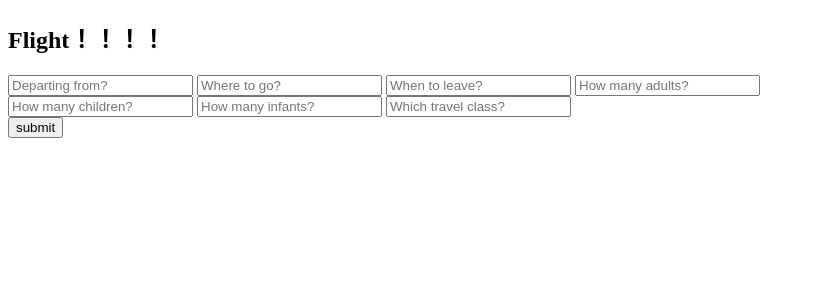
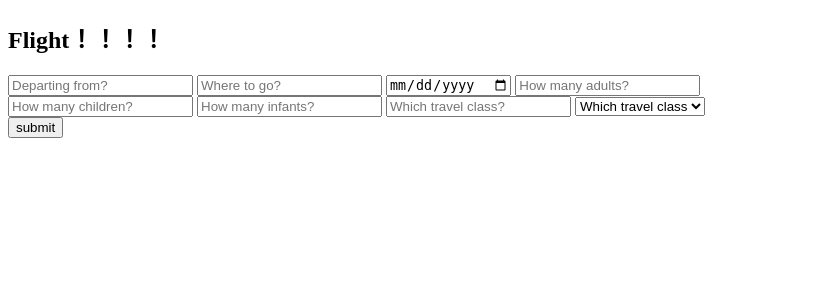
Before and after one commit to mikethegoblin/Trip-Assistant, a Flask app: page /flight in a window 1280 px wide. Shown: the top 300 px of the page, without its empty margins (0-815 px from the left). Run offline with Flask 2, Linux system fonts and the light colour scheme.

Commit message:
flight.html

```diff
--- a/templates/flight.html
+++ b/templates/flight.html
@@ -20,14 +20,21 @@
 
     <input type="text" name = destination_code placeholder="Where to go?" >
 
-    <input type="text" name = departure_date placeholder= "When to leave?" >
+    <input type="date" name = departure_date placeholder= "When to leave?" >
 
     <input type="text" name = departure_date placeholder="How many adults?"><br>
     <input type="text" name = children placeholder="How many children?">
 
     <input type="text" name = infants placeholder="How many infants?">
 
-    <input type="text" name = travel_class placeholder="Which travel class?"><br>
+    <input type="text" name = travel_class placeholder="Which travel class?">
+    <select name="travel_class" id="travel_class">
+      <option value="" disabled selected hidden>Which travel class</option>
+      <option value="First Class">First Class</option>
+      <option value="Business Class">Business Class</option>
+      <option value="Economy Class">Economy Class</option>
+    </select>
+    <br>
     <input type="submit" value="submit">
     </form>
 
```
